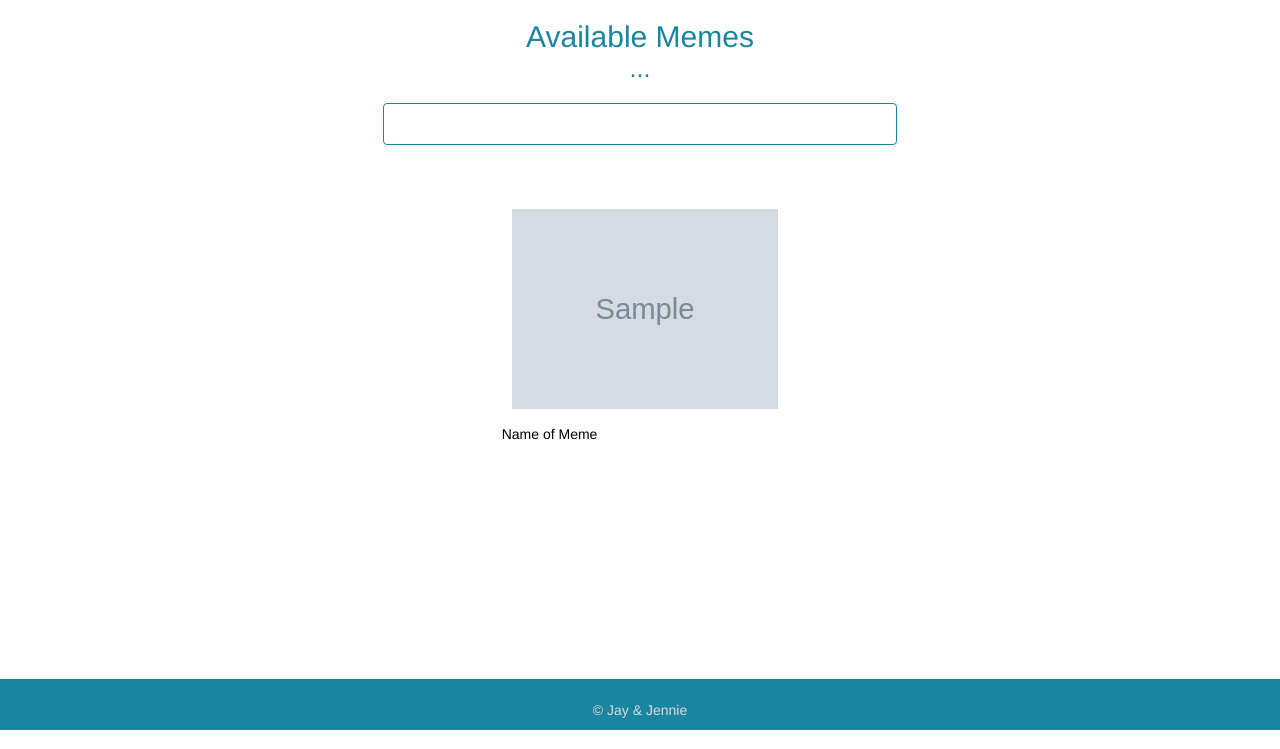
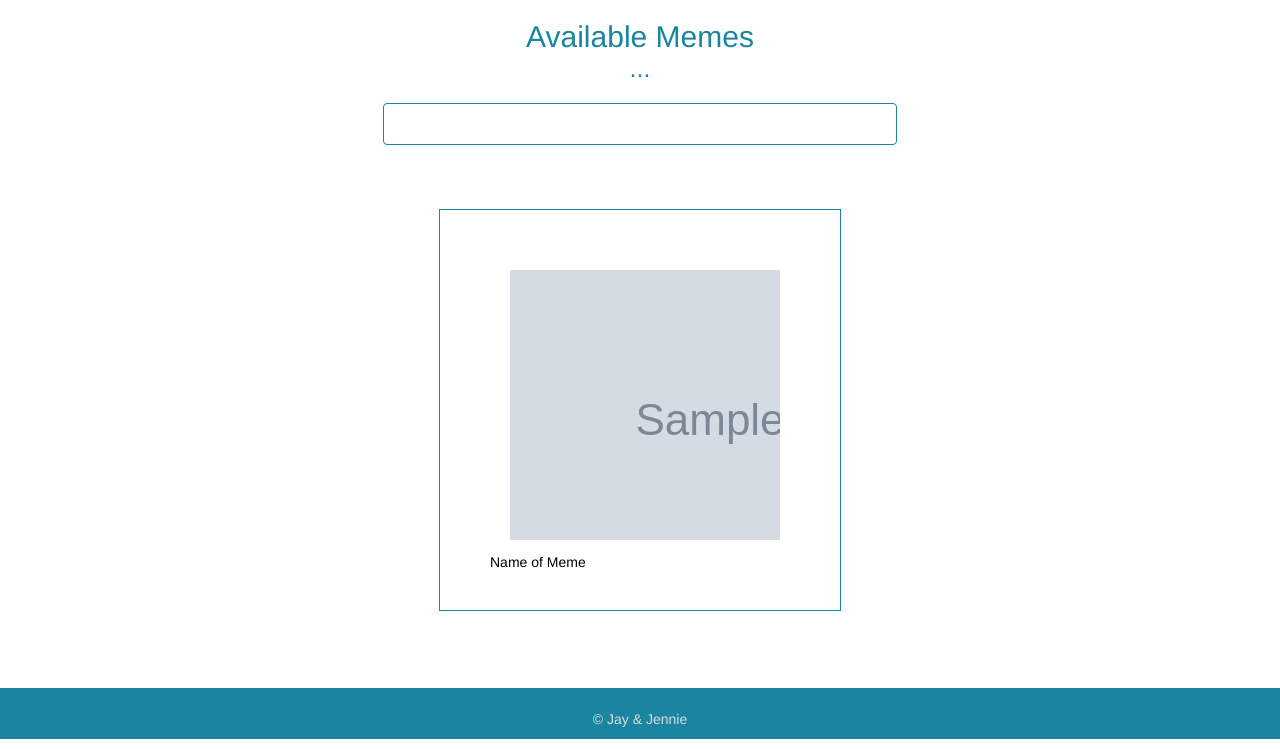
Before and after one commit to JennieChu/text_meme, a Flask app: template web_flask/templates/meme_check.html in a window 1280 px wide. Shown: the part 70-819 px from the top of the page. Run offline with Flask 2, Linux system fonts and the light colour scheme; the template is opened without the code that fills it: most values are stand-ins (such as "Sample title", 1, 10 or a date in 2020); grey boxes marked "Sample" are stand-in pictures.

Commit message:
temporarily made boxes, still need to force images to fit in box

```diff
--- a/web_flask/static/styles/common.css
+++ b/web_flask/static/styles/common.css
@@ -30,14 +30,25 @@ body {
   padding-bottom: 10%;
 }
 
-.meme_container img_box {
+.img_box {
+    border: 1px solid #1985A1;
     height: 300px;
-    padding: 20px;
+    width: 300px;
+    padding: 50px;
 }
 
-.meme_container img {
-    height: 200px;
+.image img {
+    height: 100%;
+    height: 100%;
+    object-fit: cover;
+}
+
+.image {
+    margin: 10px;
+    max-width: auto;
+    max-height: 90%;
     padding-left: 10px;
+    overflow: hidden;
 }
 
 .search {
--- a/web_flask/templates/meme_check.html
+++ b/web_flask/templates/meme_check.html
@@ -31,7 +31,7 @@
         <div class="meme_container">
 	  {% for image_url in content %}
 	  <div class="img_box">
-	    <div class="img"> <img src="{{image_url}}"></div>
+	    <div class="image"> <img src="{{image_url}}"></div>
 	    <p> Name of Meme</p>
 	  </div>
 	  {% endfor %}
```
